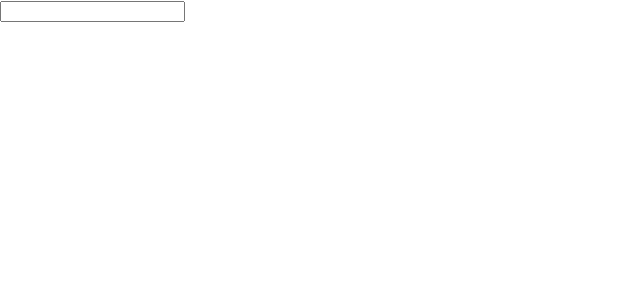
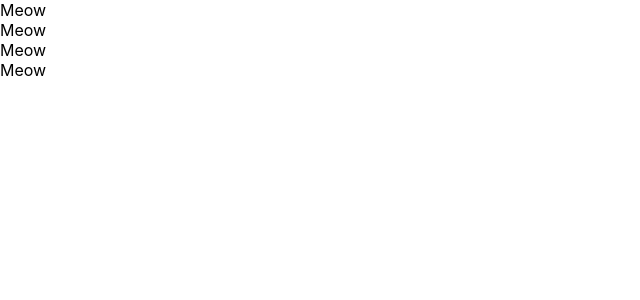
Before and after one commit to hokton-bd/udemy-react, a React (Create React App) app: page / in a window 1280 px wide. Shown: the top 300 px of the page, without its empty margins (0-640 px from the left). Built offline with nearby package versions, Linux system fonts and the light colour scheme.

Commit message:
component

```diff
--- a/src/App.js
+++ b/src/App.js
@@ -1,8 +1,19 @@
+import { render } from "@testing-library/react";
 
 function App() {
   return (
-    <input type="text" onChange={() => {console.log('I am clicked')}} />
+    <div>
+      <Meow />
+      <Meow />
+      <Meow />
+      <Meow />
+    </div>
   );
 }
 
+const Meow = () => {
+     return <div>Meow</div>
+
+}
+
 export default App;
```
